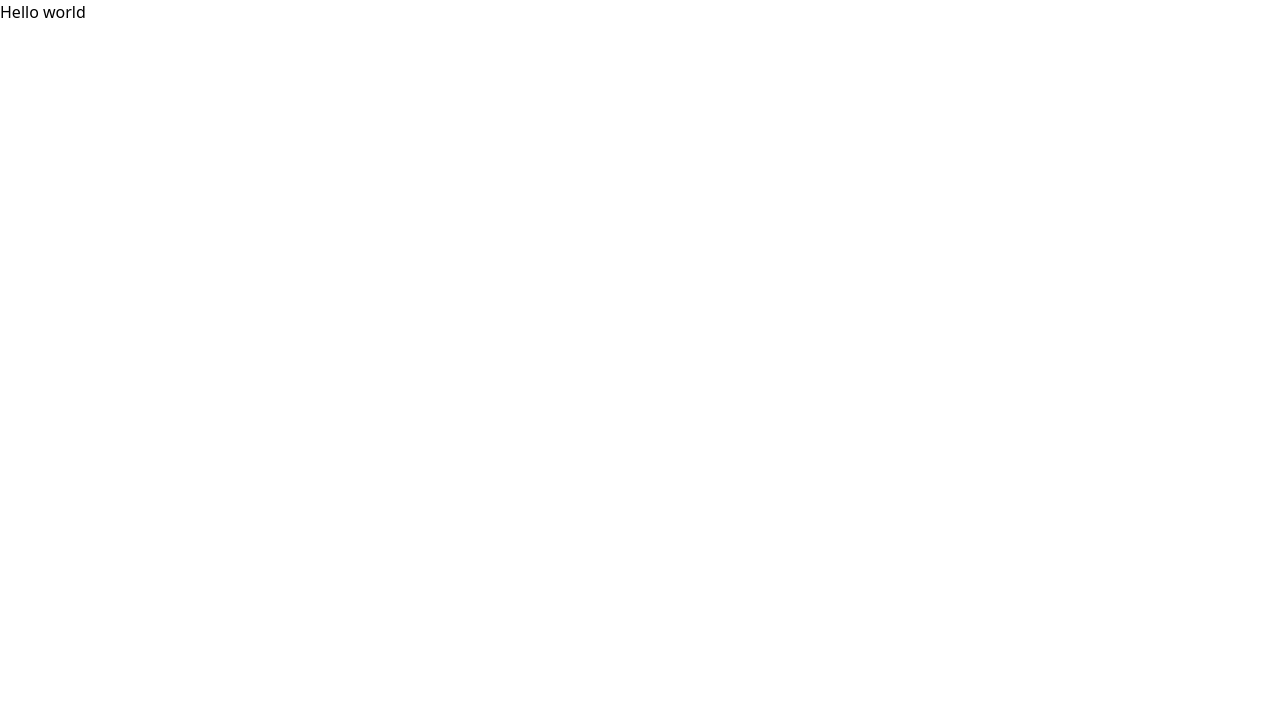
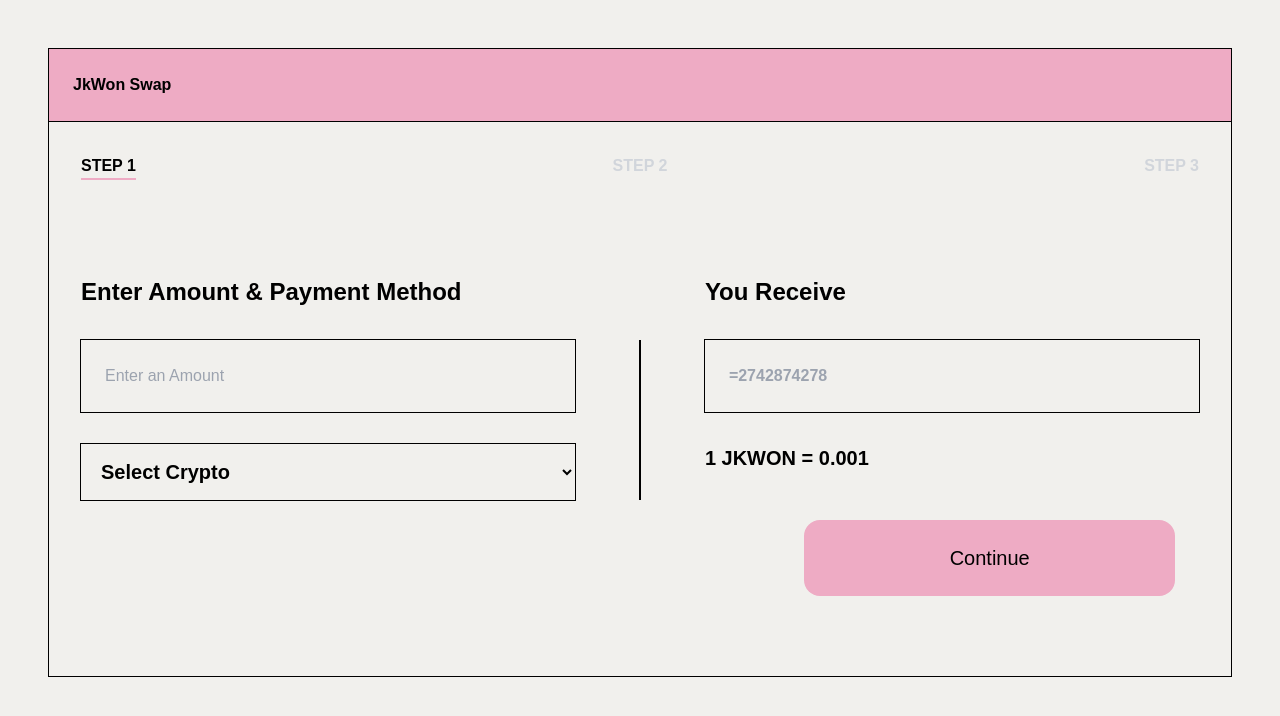
Before and after one commit to superwaih/swap-jkwon, a React (Create React App) app: page / in a window 1280 px wide. Shown: the top 716 px of the page. Built offline with nearby package versions, Linux system fonts and the light colour scheme.

Commit message:
more features

```diff
--- a/src/App.js
+++ b/src/App.js
@@ -1,9 +1,41 @@
+import { useState } from "react";
+import StepOne from "./components/StepOne";
+import StepThree from "./components/StepThree";
+import StepTwo from "./components/StepTwo";
 
 
 function App() {
+  const [activeStep, setActiveStep] = useState('one')
+  const handleActiveStep = (e) =>{
+    setActiveStep(e.target.id)
+
+  }
+
   return (
-    <div className="App">
-     <h1>Hello world</h1>
+    <div className="App  mx-auto max-w-7xl p-4 md:p-12 flex items-center justify-center ">
+
+      <div className="banner border-black border-1 w-full pb-12">
+        <div className="bg-[#EEABC4] border-black font-bold border-b p-6" >
+          JkWon Swap
+        </div>
+        <div className="steps py-6 md:p-8 flex justify-between">
+          <h2 id="one" onClick={handleActiveStep} className= {activeStep === "one" ? "active border-[#EEABC4] cursor-pointer border-b-2 uppercase font-bold" : "font-bold text-gray-300 uppercase cursor-pointer"}  name="one" >Step 1</h2>
+          <h2 id="two"
+          className= {activeStep === "two" ? "active border-[#EEABC4] cursor-pointer border-b-2 uppercase font-bold" : "font-bold text-gray-300 uppercase"}
+          onClick={handleActiveStep} name="two" >Step 2</h2>
+          <h2 id="three"
+          className= {activeStep === "three" ? "active border-[#EEABC4] cursor-pointer border-b-2 uppercase font-bold" : "font-bold text-gray-300 uppercase cursor-pointer"}
+          onClick={handleActiveStep} >Step 3</h2>
+        </div>
+
+        {activeStep === "one" && <StepOne />}
+        {activeStep === "two" && <StepTwo />}
+        {activeStep === "three" && <StepThree />}
+
+
+
+      </div>
+
     </div>
   );
 }
--- /dev/null
+++ b/src/components/StepOne.jsx
@@ -0,0 +1,44 @@
+import React from 'react'
+
+const StepOne = () => {
+
+
+  return (
+    <form className='px-2 flex md:flex-row w-full justify-between space-x-16 py-6 md:p-8 flex-col'>
+
+        <div className='w-full' >
+        <h3 className='text-xl py-8 md:text-2xl font-bold'>Enter Amount & Payment Method</h3>
+        <div className="inputs space-y-8 w-full">
+            <input className='p-6 border-black bg-inherit outline outline-1 w-full' type="number" placeholder='Enter an Amount' />
+
+            <select className='p-4 text-xl bg-inherit font-semibold outline outline-1 w-full' name="crypto" id="">
+            <option value="">Select Crypto</option>
+            <option value="bnb">B</option>
+            <option value="bnb">BNB</option>
+            <option value="bnb">NB</option>
+            </select>
+        </div>
+        </div>
+        <div className='divide-x-4 w-1 mt-24 h-40 bg-black' >
+
+        </div>
+        <div className='flex flex-col w-full '>
+        <h3 className='text-xl py-8 md:text-2xl font-bold'>You Receive</h3>
+
+        <div className="receive font-bold space-y-8 flex flex-col">
+           <input className='p-6 outline outline-1 bg-inherit' type="number" placeholder='=2742874278' />
+           <p className='text-xl uppercase' >1 Jkwon = 0.001</p>
+        </div>
+
+      <div className="w-3/4 items-end mx-auto mr-6 justify-end pt-12">
+      <button type='submit' className='bg-[#EEABC4] w-full py-6 rounded-2xl p-6 text-xl ' >
+            Continue
+        </button>
+      </div>
+        </div>
+
+    </form>
+  )
+}
+
+export default StepOne
--- /dev/null
+++ b/src/components/StepThree.jsx
@@ -0,0 +1,9 @@
+import React from 'react'
+
+const StepThree = () => {
+  return (
+    <div>StepThree</div>
+  )
+}
+
+export default StepThree
--- /dev/null
+++ b/src/components/StepTwo.jsx
@@ -0,0 +1,31 @@
+import React from 'react'
+
+const StepTwo = () => {
+  return (
+    <form className='p-8 w-full'>
+        <h3 className='text-xl py-8 md:text-2xl font-bold' >Enter your details</h3>
+        <div className='inputs grid grid-cols-2 gap-8' >
+            <input className='p-5 font-bold outline outline-1 bg-inherit' type="text" name="" id="" placeholder='Firstname*' />
+            <input className='p-5 outline font-bold outline-1 bg-inherit' type="text" name="" id="" placeholder='Firstname*' />
+            <input className='p-5 outline font-bold outline-1 bg-inherit' type="text" name="" id="" placeholder='Firstname*' />
+            <input className='p-5 outline font-bold outline-1 bg-inherit' type="text" name="" id="" placeholder='Firstname*' />
+            <input className='p-5 outline font-bold outline-1 bg-inherit' type="text" name="" id="" placeholder='Firstname*' />
+        </div>
+
+        <div className="checkboxes flex flex-col pt-6 py-4 space-y-4">
+           <div className='space-x-2' >
+           <input className=''  type="checkbox" name="terms" id="" />
+            <label htmlFor="terms">By submitting this form you agree to ourTermsandPrivacy Policy.</label>
+           </div>
+           <div className='space-x-2' >
+           <input type="checkbox" name="promotions" id="" />
+            <label htmlFor="promotions">By submitting this form you agree to ourTermsandPrivacy Policy.</label>
+           </div>
+        </div>
+
+
+    </form>
+  )
+}
+
+export default StepTwo
--- a/src/index.css
+++ b/src/index.css
@@ -1,3 +1,13 @@
 @tailwind base;
 @tailwind components;
 @tailwind utilities;
+
+@import url('https://fonts.googleapis.com/css2?family=Urbanist&display=swap');
+
+body{
+  font-family: 'Urbanist', sans-serif;
+  background:#F1F0ED ;
+}
+.banner{
+  border: 0.6px solid;
+}
```
